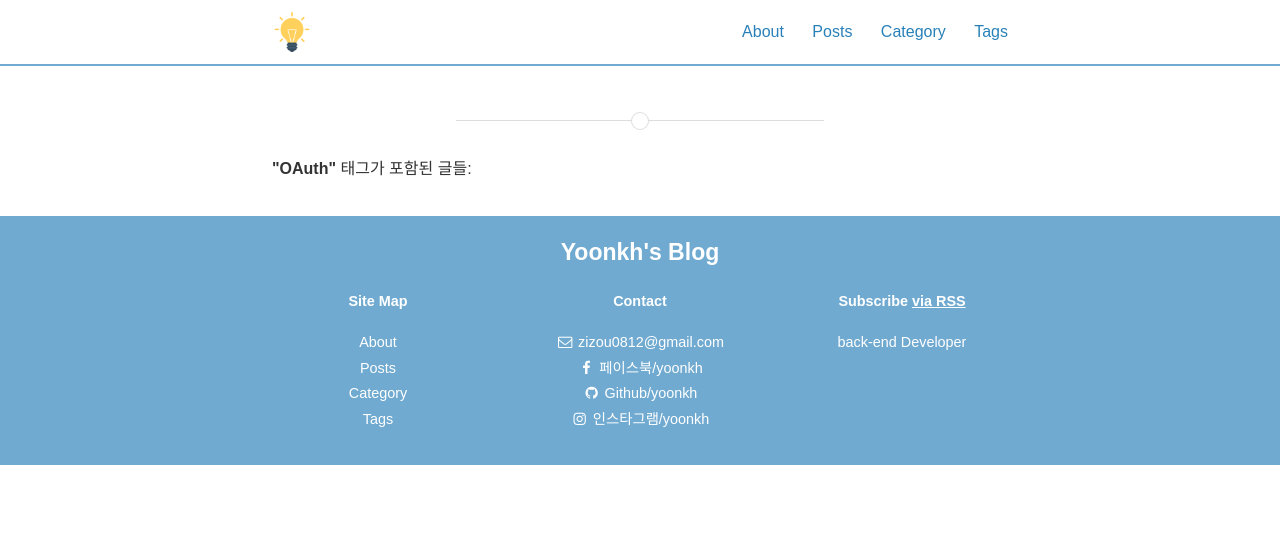
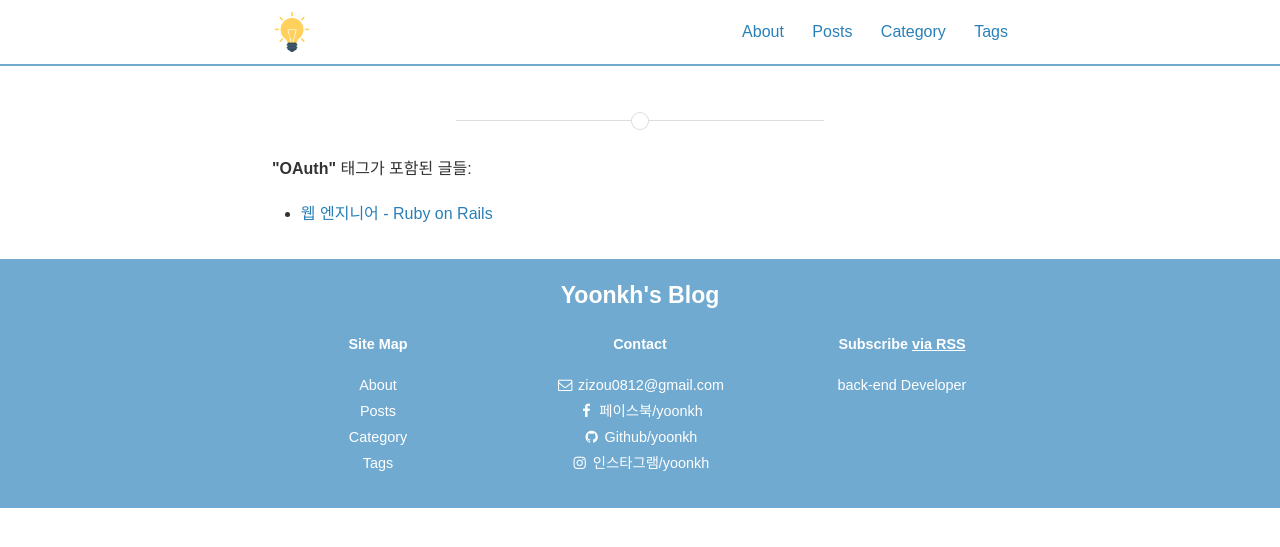
Before and after one commit to yoonkh/yoonkh.github.io, a Jekyll site: the page built from tag/OAuth.html, in a window 1280 px wide. Shown: the top 547 px of the page. Built offline with Jekyll 4.4.1, drawn with Linux system fonts in a browser that asks for light colours; nearby versions of some CDN libraries.

Commit message:
Update 2017-12-23-Web1.markdown

```diff
--- a/_posts/2017-12-23-Web1.markdown
+++ b/_posts/2017-12-23-Web1.markdown
@@ -6,8 +6,8 @@ author: Yoonkh
 categories: Web
 tags:
 - Web
-- Python
-- Flask
+- Ruby
+- OAuth
 comments: True
 ---
 
```
